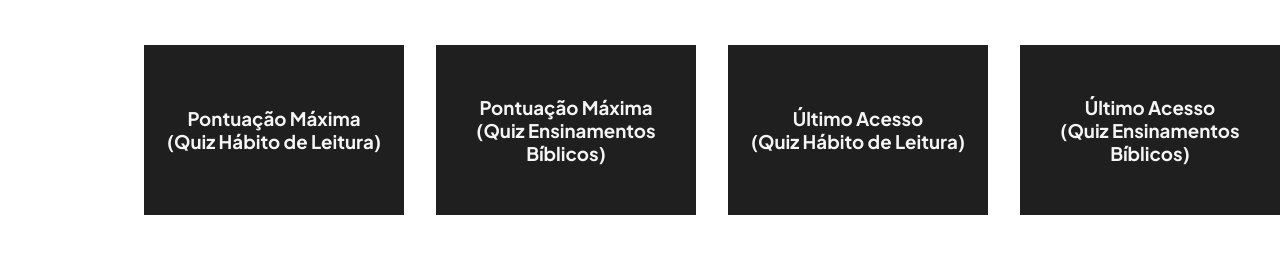
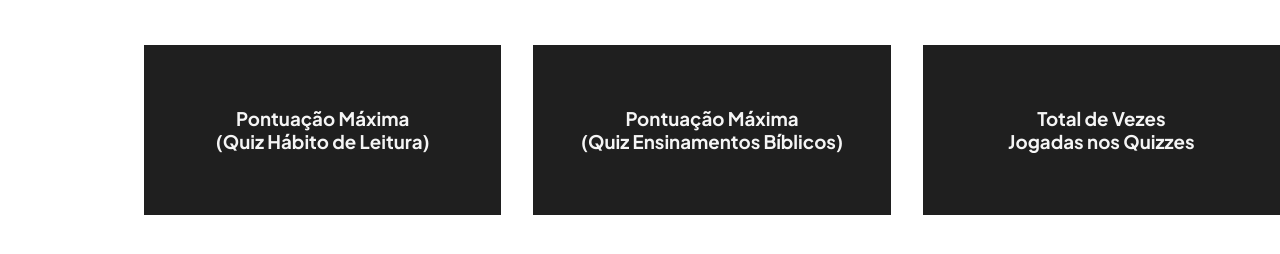
Before and after one commit to henriquedouradoo/capitulo, a website: page public/dashboard/quiz.html in a window 1280 px wide. Shown: the part 400-654 px from the top of the page. Drawn offline with Linux system fonts and the light colour scheme.

Commit message:
update: atualizando métricas da página dashboard/quiz

```diff
--- a/public/css/quiz.css
+++ b/public/css/quiz.css
@@ -24,6 +24,7 @@
 * {
     margin: 0;
     padding: 0;
+    overflow-x: hidden;
 
 }
 
@@ -170,7 +171,7 @@
 
 .metrica1 {
     background-color: #1F1F1F;
-    width: 282.5px;
+    width: 24.6rem;
     height: 170px;
 
     display: flex;
@@ -185,7 +186,7 @@
 
 .metrica2 {
     background-color: #1F1F1F;
-    width: 282.5px;
+    width: 24.6rem;
     height: 170px;
 
     display: flex;
@@ -199,7 +200,7 @@
 
 .metrica3 {
     background-color: #1F1F1F;
-    width: 282.5px;
+    width: 24.6rem;
     height: 170px;
 
     display: flex;
@@ -209,17 +210,3 @@
     color: var(--white);
 
 }
-
-
-.metrica4 {
-    background-color: #1F1F1F;
-    width: 282.5px;
-    height: 170px;
-
-    display: flex;
-    justify-content: center;
-    align-items: center;
-    text-align: center;
-    color: var(--white);
-
-}
--- a/public/dashboard/quiz.html
+++ b/public/dashboard/quiz.html
@@ -71,7 +71,7 @@
 
         <div class="card2">
             <h1>Quiz: Ensinamentos Bíblicos</h1>
-            <button>Iniciar Quiz</button>
+            <button onclick="quizEnsinamentos()">Iniciar Quiz</button>
         </div>
         </div>
 
@@ -83,13 +83,23 @@
                 <h3>Pontuação Máxima <br> (Quiz Ensinamentos Bíblicos)</h3>
             </div>
             <div class="metrica3">
-                <h3>Último Acesso <br> (Quiz Hábito de Leitura)</h3>
-            </div>
-            <div class="metrica4">
-                <h3>Último Acesso <br> (Quiz Ensinamentos Bíblicos)</h3>
+                <h3>Total de Vezes<br> Jogadas nos Quizzes </h3>
             </div>
         </div>
     </div>
 
 </body>
 </html>
+
+<script>
+
+function quizEnsinamentos() {
+
+    alert('Direcionando para seu Quiz!')
+    setTimeout(() => {
+        window.location = '/quiz/quiz.html'
+    }, 1000)
+
+}
+
+</script>
```
Also changed, not shown: public/quiz/quiz.html (+2 -2 lines).
